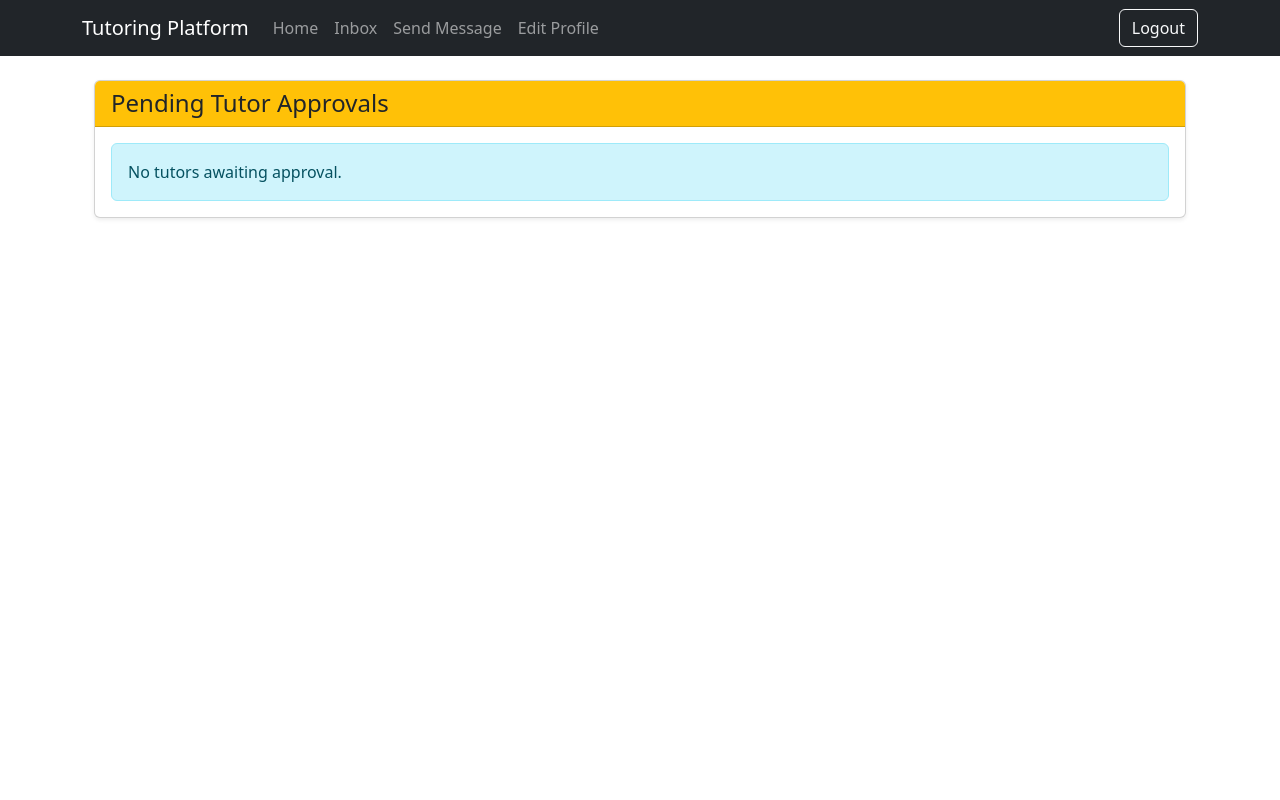
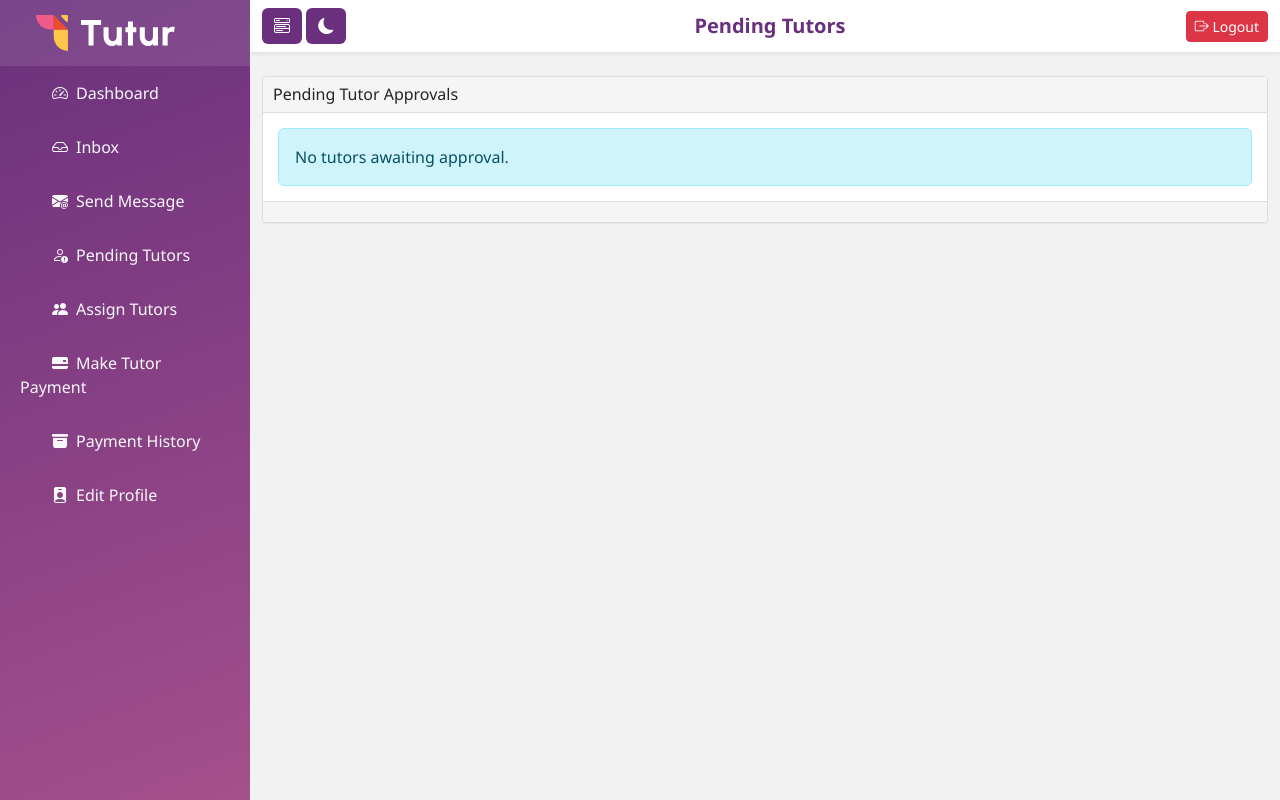
Before and after one commit to HekmatHyper/tutor1, a Django app: page /dashboard/pending-tutors/ in a window 1280 px wide. Run offline with Django 5.2, Linux system fonts and the light colour scheme; a user stored in the database is signed in; tables that the repository leaves empty hold one stand-in row (values such as "Sample post").

Commit message:
pending tutors page complete.

```diff
--- a/core/templates/pending_tutors.html
+++ b/core/templates/pending_tutors.html
@@ -1,21 +1,22 @@
-{% extends 'base.html' %}
+{% extends 'dashboard_base.html' %}
 {% block title %}Pending Tutors{% endblock %}
+{% block PageH1 %}Pending Tutors{% endblock %}
 
 {% block content %}
 <div class="container mt-4">
-  <div class="card shadow-sm">
-    <div class="card-header bg-warning text-dark">
-      <h4 class="mb-0">Pending Tutor Approvals</h4>
+  <div class="panel">
+    <div class="panel-heading">
+      <h5 class="panel-title">Pending Tutor Approvals</h5>
     </div>
-    <div class="card-body">
+    <div class="panel-body">
       {% if tutors %}
       <ul class="list-group">
         {% for tutor in tutors %}
-            <li class="list-group-item d-flex justify-content-between align-items-center">
+        <li class="list-group-item d-flex justify-content-between align-items-center approve-li">
           <div>
             <strong>{{ tutor.user.full_name }}</strong> – {{ tutor.user.email }}
           </div>
-              <a href="{% url 'approve_tutor' tutor.id %}" class="btn btn-success btn-sm">Approve</a>
+          <a href="{% url 'approve_tutor' tutor.id %}" class="btn btn-primary btn-sm">Approve</a>
         </li>
         {% endfor %}
       </ul>
@@ -24,7 +25,12 @@
         No tutors awaiting approval.
       </div>
       {% endif %}
+
     </div>
+    <div class="panel-footer ">
+      {% if tutors %}
+        Total : {{tutors|length }}
+      {% endif %}
     </div>
   </div>
 {% endblock %}
--- a/static/dashboard/css/style.css
+++ b/static/dashboard/css/style.css
@@ -324,3 +324,11 @@
     line-break: anywhere;
     word-break: break-word;
   }
+  body.dark li.list-group-item {
+    background: #1a1515;
+    border: 1px solid #340e0e;
+    color: white;
+  }
+  .approve-li {
+    background: #ede8de8f;
+  }
```
Lines whose indentation alone changed are shown as unchanged.
